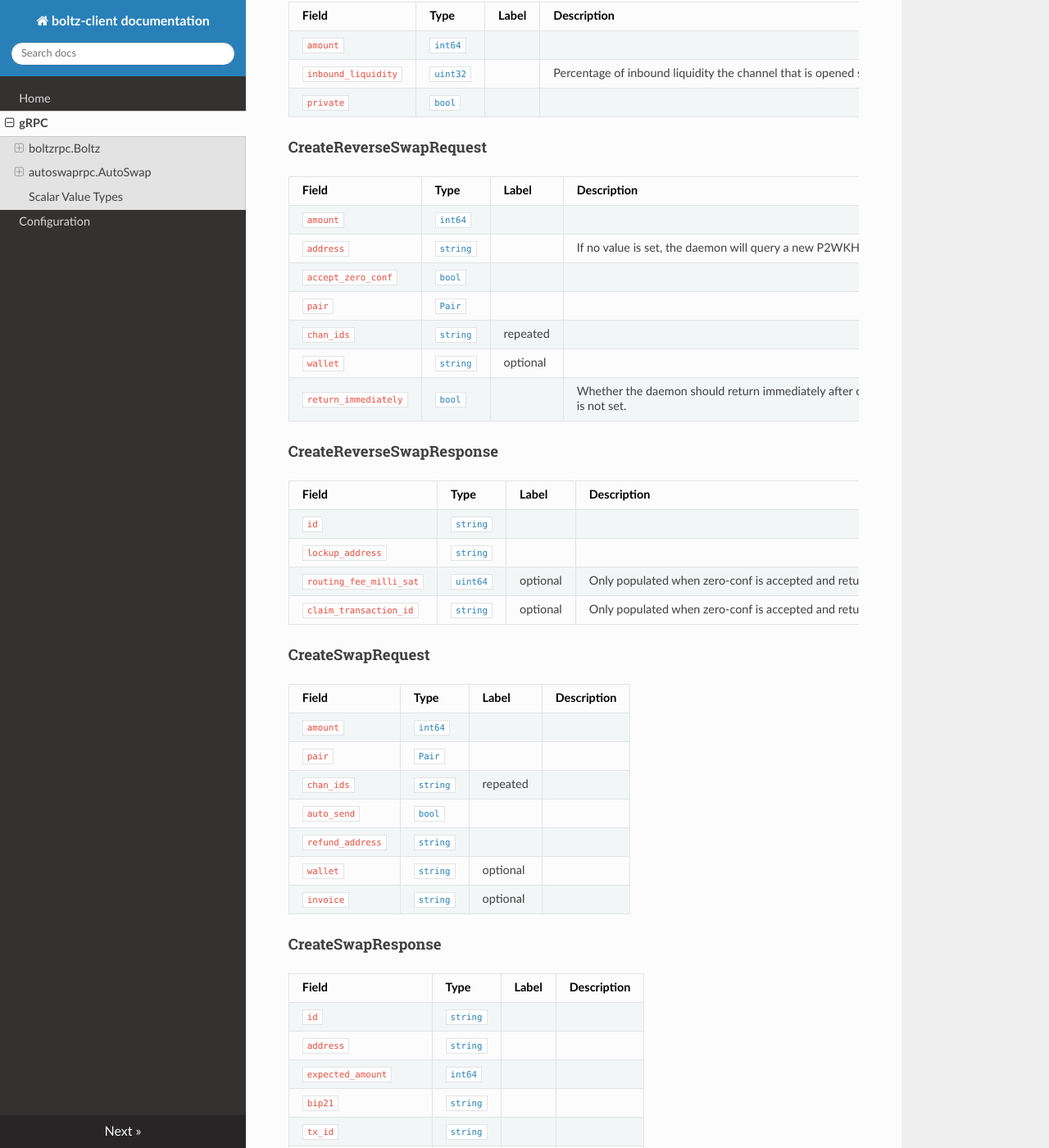
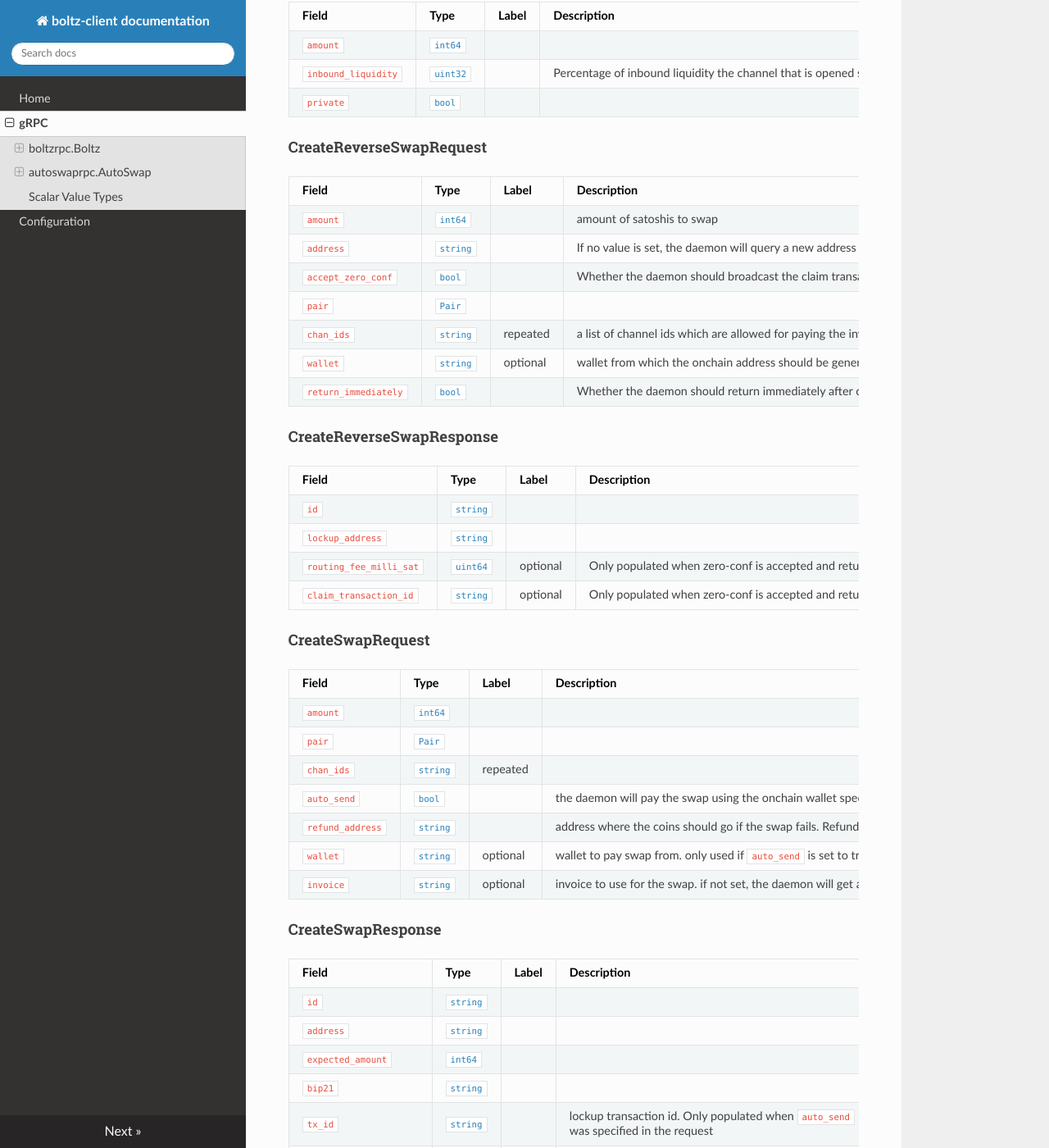
Before and after one commit to BoltzExchange/boltz-client, an MkDocs documentation site: the page built from docs/grpc.md, in a window 1280 px wide and 1400 px high, scrolled down 7250 px. Shown: the whole window at 82% size. Built offline with MkDocs 1.6.1, drawn with Linux system fonts in a browser that asks for light colours; nearby versions of some CDN libraries; some of the changed text lies outside the part shown.

Commit message:
docs: improve grpc comments

```diff
--- a/docs/grpc.md
+++ b/docs/grpc.md
@@ -15,7 +15,7 @@ Paths for the REST proxy of the gRPC interface can be found [here](https://githu
 ### Methods
 #### GetInfo
 
-Gets general information about the daemon like the chain of the LND node it is connected to and the IDs of pending swaps.
+Gets general information about the daemon like the chain of the lightning node it is connected to and the IDs of pending swaps.
 
 | Request | Response |
 | ------- | -------- |
@@ -199,7 +199,7 @@ Gracefully stops the daemon.
 
 #### Unlock
 
-Unlocks the server.
+Unlocks the server. This will be required on startup if there are any encrypted wallets.
 
 | Request | Response |
 | ------- | -------- |
@@ -355,12 +355,12 @@ Channel creations are an optional extension to a submarine swap in the data type
 
 | Field | Type | Label | Description |
 | ----- | ---- | ----- | ----------- |
-| `amount` | [`int64`](#int64) |  |  |
-| `address` | [`string`](#string) |  | If no value is set, the daemon will query a new P2WKH address from LND |
-| `accept_zero_conf` | [`bool`](#bool) |  |  |
+| `amount` | [`int64`](#int64) |  | amount of satoshis to swap |
+| `address` | [`string`](#string) |  | If no value is set, the daemon will query a new address from the lightning node |
+| `accept_zero_conf` | [`bool`](#bool) |  | Whether the daemon should broadcast the claim transaction immediately after the lockup transaction is in the mempool. Should only be used for smaller amounts as it involves trust in boltz. |
 | `pair` | [`Pair`](#pair) |  |  |
-| `chan_ids` | [`string`](#string) | repeated |  |
-| `wallet` | [`string`](#string) | optional |  |
+| `chan_ids` | [`string`](#string) | repeated | a list of channel ids which are allowed for paying the invoice. |
+| `wallet` | [`string`](#string) | optional | wallet from which the onchain address should be generated - only considered if `address` is not set |
 | `return_immediately` | [`bool`](#bool) |  | Whether the daemon should return immediately after creating the swap or wait until the swap is successful or failed. It will always return immediately if `accept_zero_conf` is not set. |
 
 
@@ -393,10 +393,10 @@ Channel creations are an optional extension to a submarine swap in the data type
 | `amount` | [`int64`](#int64) |  |  |
 | `pair` | [`Pair`](#pair) |  |  |
 | `chan_ids` | [`string`](#string) | repeated |  |
-| `auto_send` | [`bool`](#bool) |  |  |
-| `refund_address` | [`string`](#string) |  |  |
-| `wallet` | [`string`](#string) | optional |  |
-| `invoice` | [`string`](#string) | optional |  |
+| `auto_send` | [`bool`](#bool) |  | the daemon will pay the swap using the onchain wallet specified in the `wallet` field or any wallet otherwise. |
+| `refund_address` | [`string`](#string) |  | address where the coins should go if the swap fails. Refunds will go to any of the daemons wallets otherwise. |
+| `wallet` | [`string`](#string) | optional | wallet to pay swap from. only used if `auto_send` is set to true |
+| `invoice` | [`string`](#string) | optional | invoice to use for the swap. if not set, the daemon will get a new invoice from the lightning node |
 
 
 
@@ -413,7 +413,7 @@ Channel creations are an optional extension to a submarine swap in the data type
 | `address` | [`string`](#string) |  |  |
 | `expected_amount` | [`int64`](#int64) |  |  |
 | `bip21` | [`string`](#string) |  |  |
-| `tx_id` | [`string`](#string) |  |  |
+| `tx_id` | [`string`](#string) |  | lockup transaction id. Only populated when `auto_send` was specified in the request |
 | `timeout_block_height` | [`uint32`](#uint32) |  |  |
 | `timeout_hours` | [`float`](#float) |  |  |
 
@@ -429,7 +429,7 @@ Channel creations are an optional extension to a submarine swap in the data type
 | Field | Type | Label | Description |
 | ----- | ---- | ----- | ----------- |
 | `info` | [`WalletInfo`](#walletinfo) |  |  |
-| `password` | [`string`](#string) | optional |  |
+| `password` | [`string`](#string) | optional | the password to encrypt the wallet with. If there are existing ecnrypted wallets, the same password will have to be used. |
 
 
 
@@ -525,8 +525,8 @@ Channel creations are an optional extension to a submarine swap in the data type
 | `node` | [`string`](#string) |  |  |
 | `network` | [`string`](#string) |  |  |
 | `node_pubkey` | [`string`](#string) |  |  |
-| `auto_swap_status` | [`string`](#string) |  |  |
-| `block_heights` | [`GetInfoResponse.BlockHeightsEntry`](#getinforesponse.blockheightsentry) | repeated |  |
+| `auto_swap_status` | [`string`](#string) |  | one of: running, disabled, error |
+| `block_heights` | [`GetInfoResponse.BlockHeightsEntry`](#getinforesponse.blockheightsentry) | repeated | mapping of the currency to the latest block height. |
 | `symbol` | [`string`](#string) |  | **Deprecated.**  |
 | `lnd_pubkey` | [`string`](#string) |  | **Deprecated.**  |
 | `block_height` | [`uint32`](#uint32) |  | **Deprecated.**  |
@@ -708,7 +708,7 @@ Channel creations are an optional extension to a submarine swap in the data type
 | ----- | ---- | ----- | ----------- |
 | `credentials` | [`WalletCredentials`](#walletcredentials) |  |  |
 | `info` | [`WalletInfo`](#walletinfo) |  |  |
-| `password` | [`string`](#string) | optional |  |
+| `password` | [`string`](#string) | optional | the password to encrypt the wallet with. If there are existing ecnrypted wallets, the same password will have to be used. |
 
 
 
```
Also changed, not shown: 3 other files.
